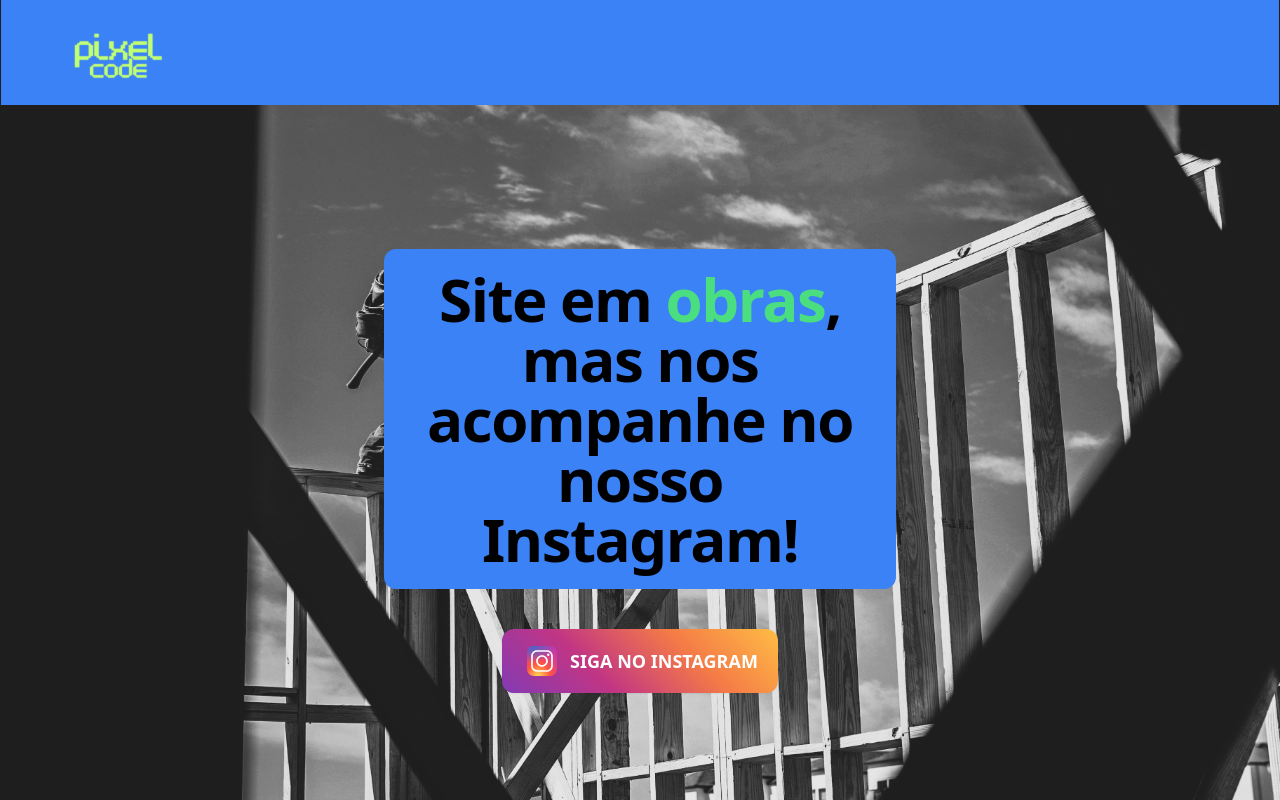
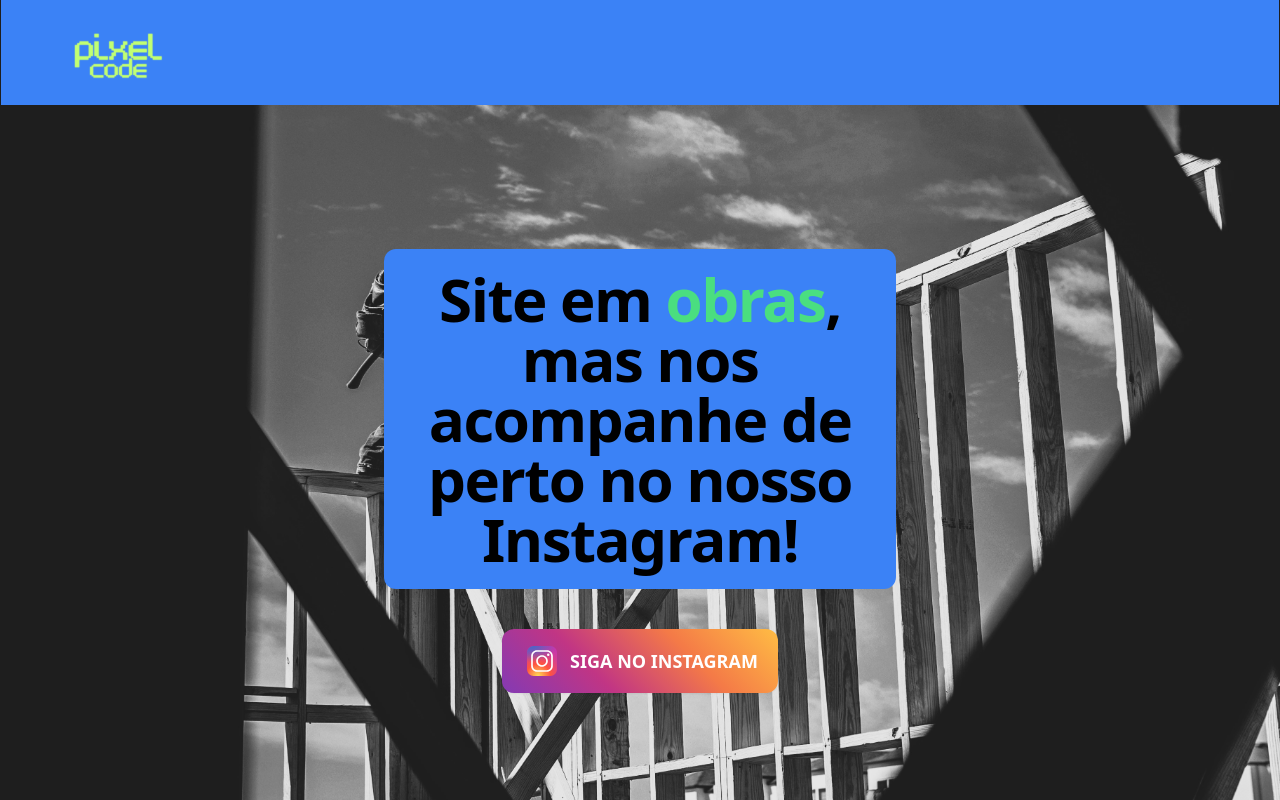
Before and after one commit to lsilva100/PixelCode, a Next.js app: page / in a window 1280 px wide. Built offline with nearby package versions, Linux system fonts and the light colour scheme.

Commit message:
Adicionado novo texto placeholder landingpage

```diff
--- a/src/app/page.tsx
+++ b/src/app/page.tsx
@@ -30,7 +30,7 @@ export default function Home() {
       <section className="relative z-10">
         <h1 className="text-shadow text-withe mx-auto max-w-lg rounded-xl bg-blue-500 px-5 py-5 text-center ">
           Site em <span className="text-green-400">obras</span>, mas nos
-          acompanhe no nosso Instagram!
+          acompanhe de perto no nosso Instagram!
         </h1>
 
         <div className="mt-10 flex flex-col items-center justify-center gap-4 sm:flex-row">
```
Also changed, not shown: 1 other file (tests, documents, lock files or other folders).
